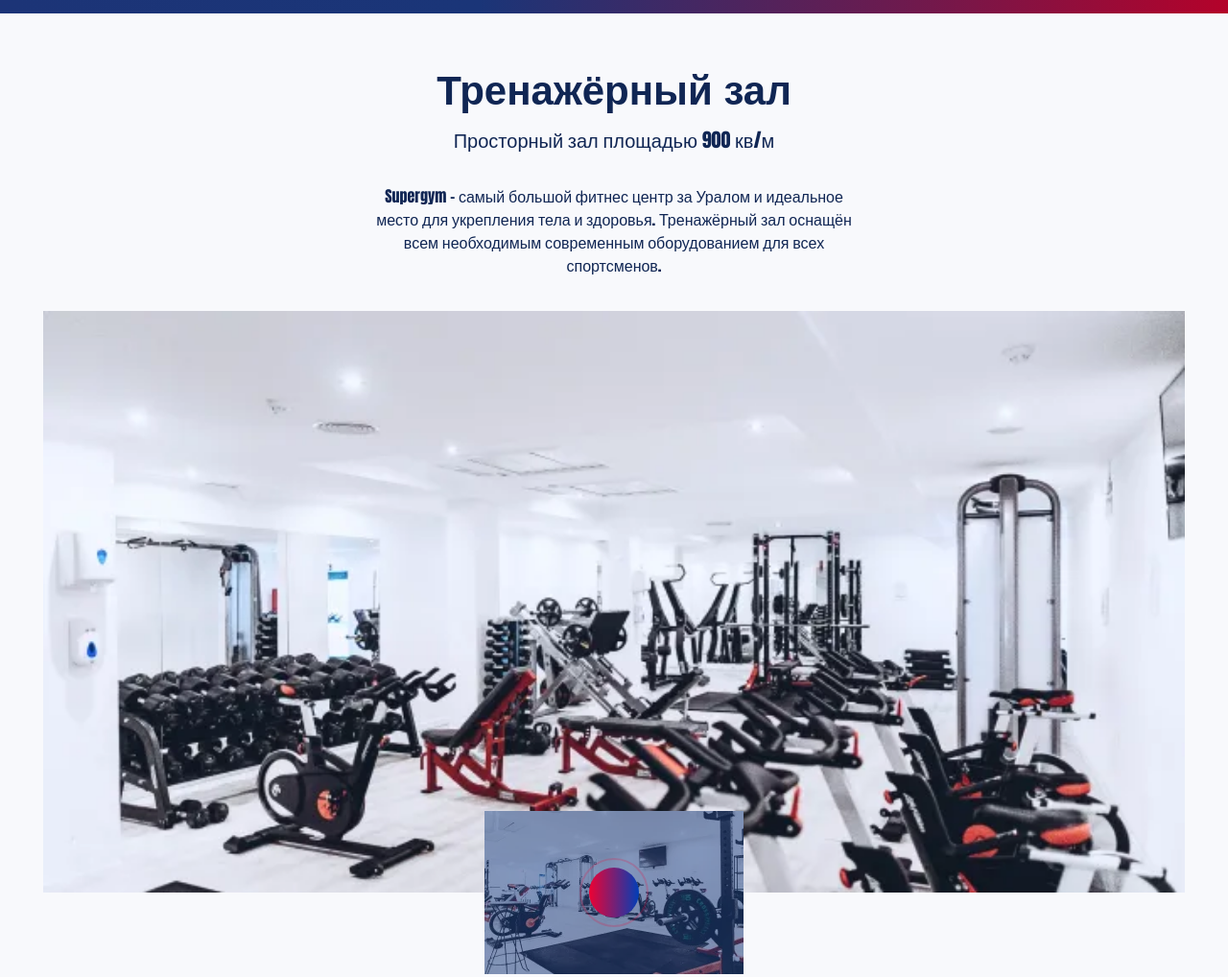
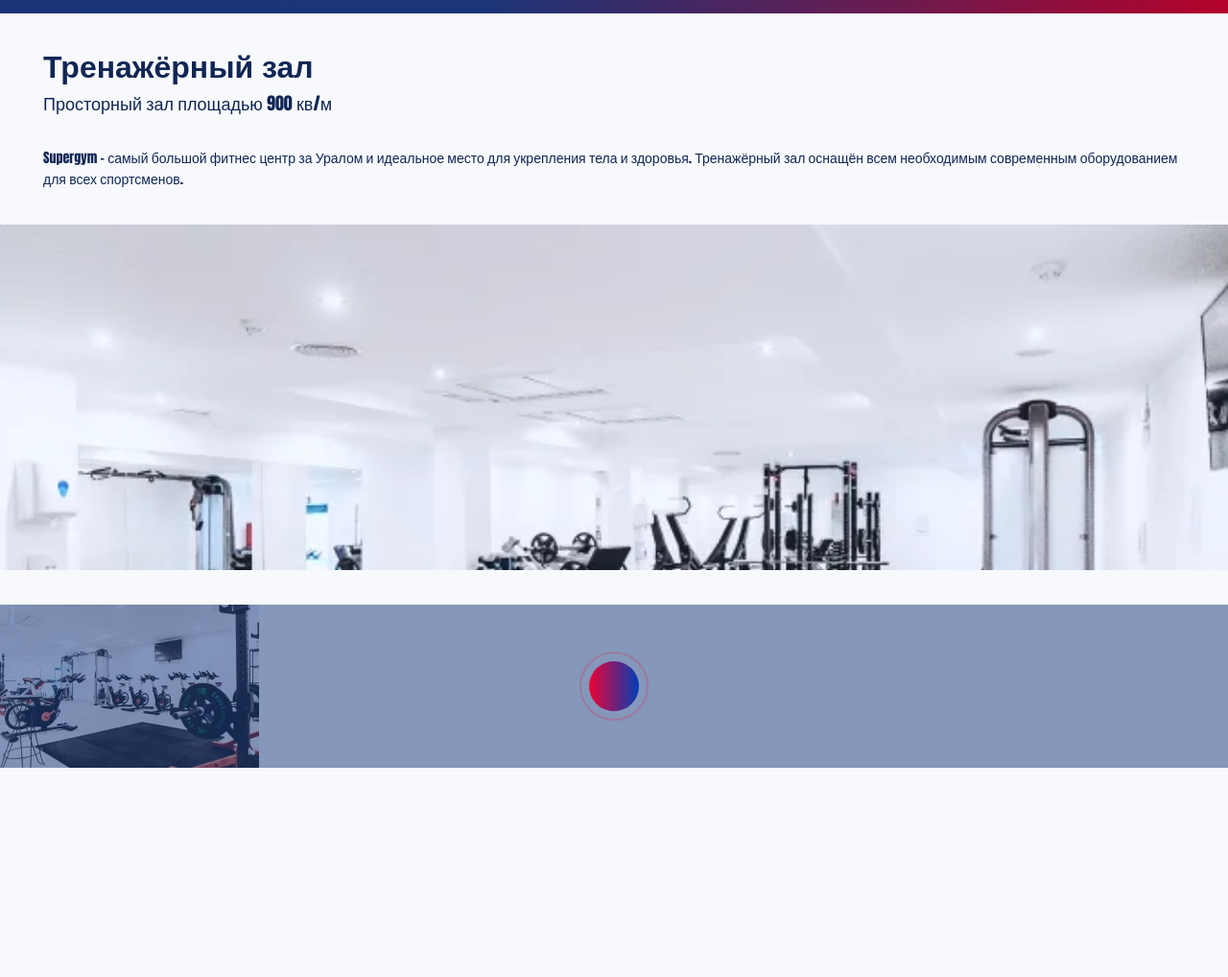
Before and after one commit to rychagoff/htmlacademy-supergym, a website built with Vite: page source/index.html in a window 1280 px wide. Shown: the part 560-1578 px from the top of the page at 96% size. After the commit the page ends 1400 px from the top, so only its background shows below. Built offline with nearby package versions, Linux system fonts and the light colour scheme; a web font is replaced by a local one.

Commit message:
Revert "Прописал адаптивность"
This reverts commit cd85f4b0508deaff5f4585ca9fb6b76086249128.

```diff
--- a/source/index.html
+++ b/source/index.html
@@ -83,8 +83,7 @@
             <div class="about__info">
               <h2 class="about__title title title--md">Тренажёрный зал</h2>
               <span class="about__description">Просторный зал площадью 900 кв/м</span>
-              <p>Supergym – самый большой фитнес центр за Уралом и идеальное место для укрепления тела и здоровья. Тренажёрный зал оснащён всем необходимым современным оборудованием для всех спортсменов.</p>
-              <p>В зале расположены отдельная зона для Crossfit и кардио-зона с 40 тренажёрами. Также в фитнес центре есть несколько оборудованных залов для различных видов групповых занятий.</p>
+              <p>Supergym – самый большой фитнес центр за Уралом и идеальное место для укрепления тела и здоровья. Тренажёрный зал оснащён всем необходимым современным оборудованием для всех спортсменов.</p>
             </div>
             <div class="about__image">
               <picture>
@@ -110,7 +109,7 @@
                 </picture>
               </a>
               <button class="video__button" aria-label="Запустить видео" type="button">
-                <svg class="video__play" width="12" height="12">
+                <svg class="video__play">
                   <use href="/__spritemap#sprite-play"></use>
                 </svg>
               </button>
@@ -123,7 +122,8 @@
 
     </main>
 
-    <!-- <div data-test="price">price</div>
+    <!--
+    <div data-test="price">price</div>
     <div data-test="games">games</div>
     <div data-test="juri">juri</div>
     <div data-test="features">features</div>
--- a/source/sass/blocks/about.scss
+++ b/source/sass/blocks/about.scss
@@ -1,47 +1,15 @@
 .about {
   padding: 40px 0;
-
-  @include viewport-tablet {
-    padding: 60px 0 120px;
-  }
-
-  @include viewport-desktop {
-    padding: 120px 0 240px;
-  }
 }
 
 .about__inner {
-  position: relative;
   display: flex;
   flex-direction: column;
   gap: 36px;
-
-  @include viewport-desktop {
-    flex-direction: row;
-    gap: 145px;
-  }
-}
-
-.about__info {
-  @include viewport-tablet {
-    text-align: center;
-  }
-
-  @include viewport-desktop {
-    text-align: left;
-  }
 }
 
 .about__title {
   margin-bottom: 12px;
-
-  @include viewport-tablet {
-    margin-bottom: 20px;
-  }
-
-  @include viewport-desktop {
-    margin-bottom: 25px;
-  }
 }
 
 .about__description {
@@ -51,54 +19,16 @@
   font-size: 18px;
   line-height: 20px;
   font-weight: 400;
-
-  @include viewport-tablet {
-    font-size: 20px;
-  }
-
-  @include viewport-desktop {
-    margin-bottom: 95px;
-    font-size: 22px;
-    line-height: 22px;
-  }
 }
 
 .about__info p {
   margin: 0;
-
-  @include viewport-tablet {
-    max-width: 500px;
-    margin: auto;
-    font-size: 16px;
-    line-height: 24px;
-  }
-}
-
-.about__info p + p {
-  display: none;
-  margin: 8px auto;
-
-  &:last-of-type {
-    margin-bottom: 0;
-  }
-
-  @include viewport-desktop {
-    display: block;
-  }
 }
 
 .about__image {
-  // max-height: 360px;
-  // overflow: hidden;
+  max-height: 360px;
+  overflow: hidden;
   margin: 0 calc(-1 * var(--padding-offset));
-
-  @include viewport-tablet {
-    margin: 0;
-  }
-
-  @include viewport-desktop {
-    flex: 1 0 auto;
-  }
 }
 
 .about__image img {
--- a/source/sass/blocks/title.scss
+++ b/source/sass/blocks/title.scss
@@ -27,15 +27,5 @@
     font-size: 32px;
     line-height: 32px;
     font-weight: 600;
-
-    @include viewport-tablet {
-      font-size: 42px;
-      line-height: 42px;
-    }
-
-    @include viewport-desktop {
-      font-size: 54px;
-      line-height: 54px;
-    }
   }
 }
--- a/source/sass/blocks/video.scss
+++ b/source/sass/blocks/video.scss
@@ -1,25 +1,9 @@
 .video {
   position: relative;
   margin: 0 calc(-1 * var(--padding-offset));
-
-  @include viewport-tablet {
-    position: absolute;
-    left: 50%;
-    bottom: 0;
-    width: 270px;
-    height: 170px;
-    margin: 0;
-    transform: translate(-50%, 50%);
-  }
-
-  @include viewport-desktop {
-    width: 360px;
-    height: 230px;
-  }
 }
 
 .video__link {
-  display: block;
   position: relative;
 
   &::before {
@@ -33,7 +17,6 @@
 
 .video__link img {
   display: block;
-  width: 100%;
 }
 
 .video__button {
@@ -49,10 +32,6 @@
   border-radius: 52px;
   transform: translate(50%, -50%);
 
-  @include viewport-desktop {
-    padding: 27px 27px 28px 28px;
-  }
-
   &::before {
     content: "";
     position: absolute;
@@ -65,10 +44,6 @@
     background-color: transparent;
     border: 2px solid rgba($banner-color, 0.2);
     border-radius: 72px;
-
-    @include viewport-desktop {
-      margin: -14px;
-    }
   }
 }
 
@@ -77,9 +52,4 @@
   width: 12px;
   height: 12px;
   padding-left: 3px;
-
-  @include viewport-desktop {
-    width: 17px;
-    height: 17px;
-  }
 }
```
